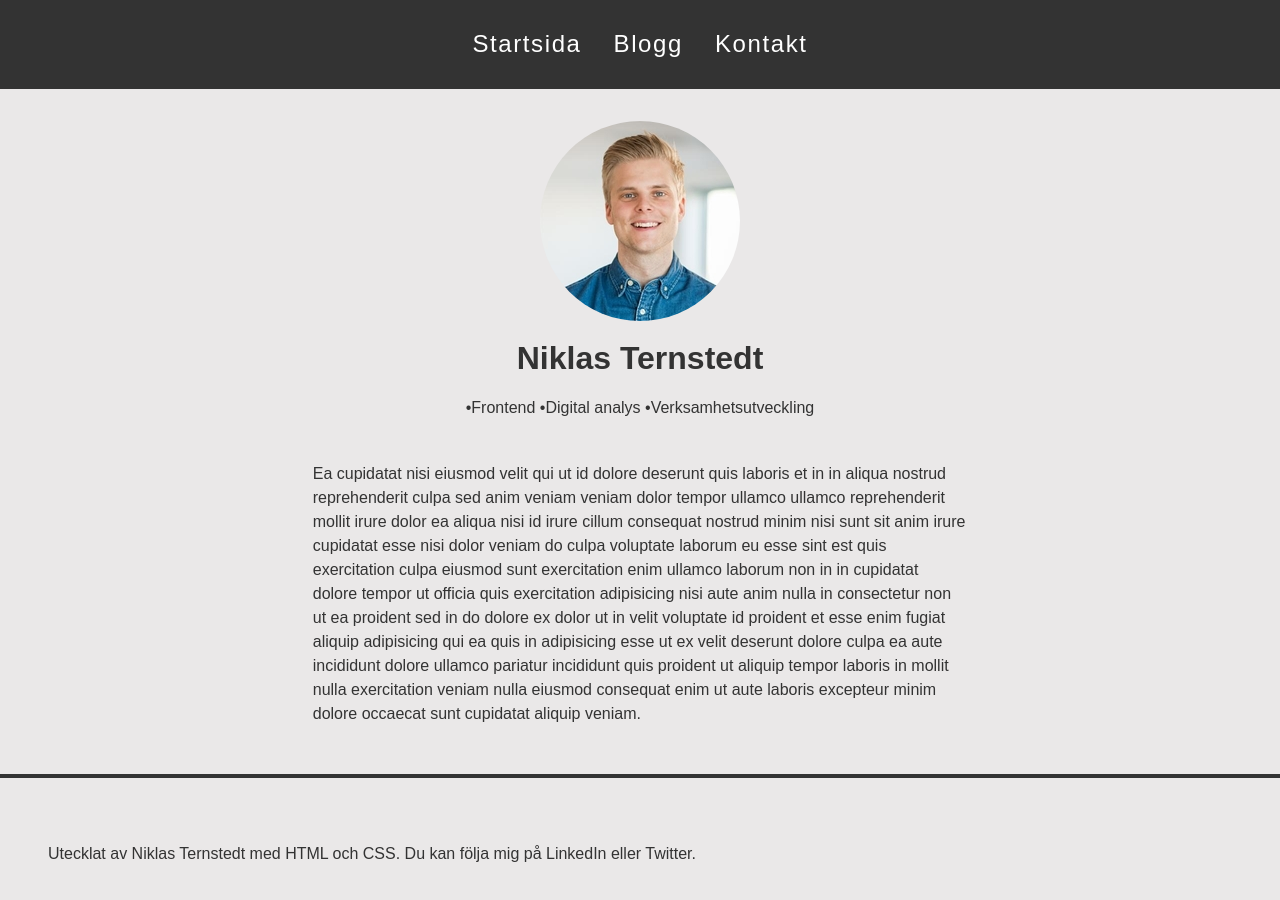
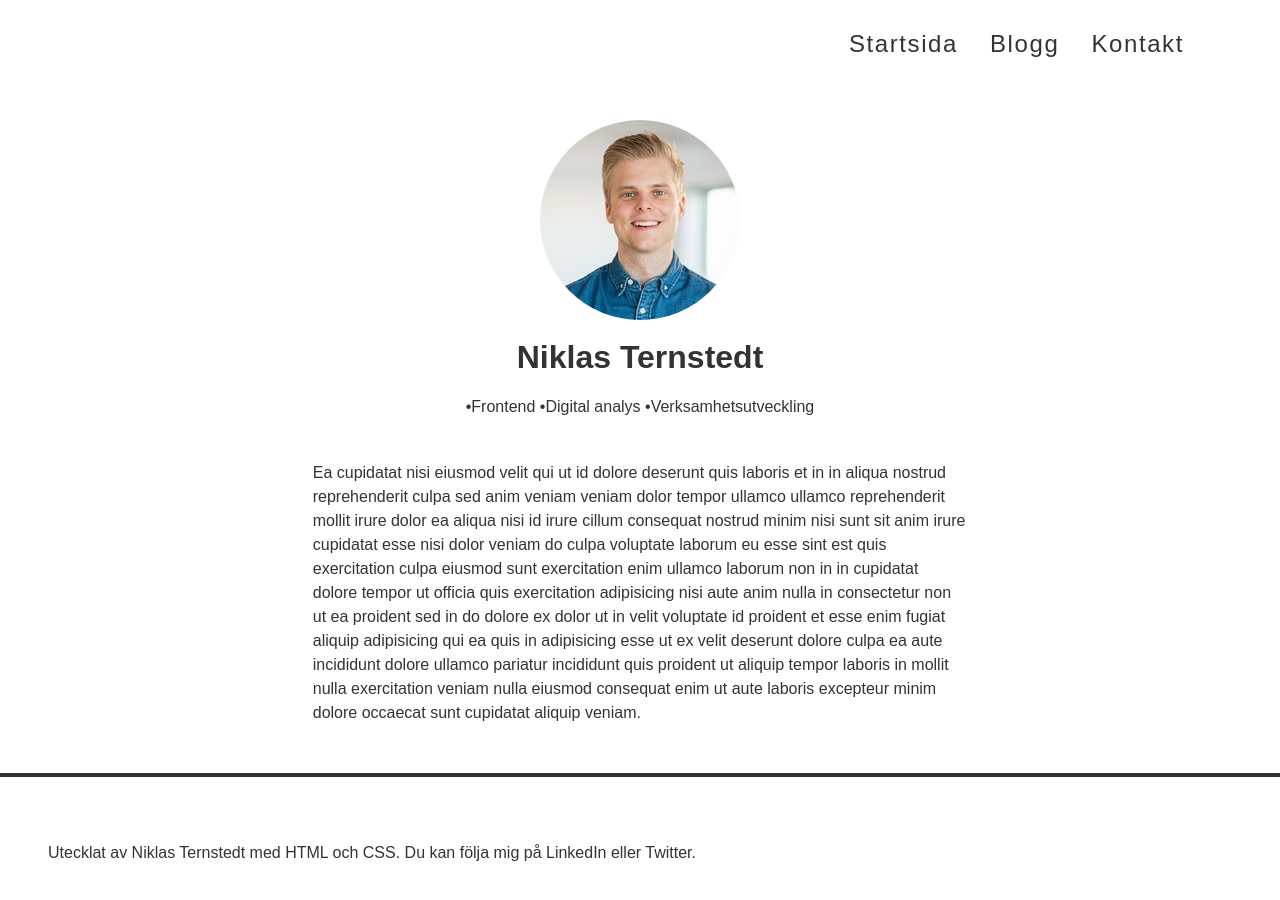
Before and after one commit to niklasternstedt/niklasternstedt.se, a plain HTML site: page index.html in a window 1280 px wide. Drawn offline with Linux system fonts and the light colour scheme.

Commit message:
Moved the nav to right and more whitespace

```diff
--- a/styles/style.css
+++ b/styles/style.css
@@ -10,7 +10,7 @@ html {
 
 body {
   margin: 0;
-  background-color: #eae8e8;
+  background-color: #fff;
   color: #333;
   display: flex;
   flex-direction: column;
@@ -47,21 +47,15 @@ a:link,
 a:visited {
   color: #333;
   text-decoration: none;
-  padding-bottom: 1px;
-  border-bottom: 1px solid #333;
-  -webkit-transition: border-bottom 0.2s, color 0.2s;
-  transition: border-bottom 0.2s, color 0.2s;
+  border-bottom: 1px transparent #333;
 }
 
 a:hover,
 a:active {
     color: #333;
-    border-bottom: 1px solid transparent;
-}
-
-.header-intro {
-  background: #333;
-  color: #fff;
+    border-bottom: 1px solid #333;
+    -webkit-transition: border-bottom 0.2s, color 0.2s;
+    transition: border-bottom 0.1s, color 0.1s;
 }
 
 .skip {
@@ -96,18 +90,9 @@ a:active {
 }
 
 .navigation a {
-  color: #fff;
   padding-bottom: 1rem;
   font-size: 1.5rem;
   text-decoration: none;
-}
-
-.navigation a:hover, .navigation a:focus {
-  border-bottom: 5px solid #fff;
-}
-
-.navigation a[aria-current="page"] {
-  border-bottom: 5px solid #fff;
 }
 
 .background {
@@ -197,8 +182,8 @@ footer {
 .navigation {
     display: flex;
     flex-direction: row;
-    justify-content: center;
-    margin: 0;
+    justify-content: right;
+    margin: 0 4rem 0 0;
     padding: 1rem 1rem;
     list-style: none;
   }
```
